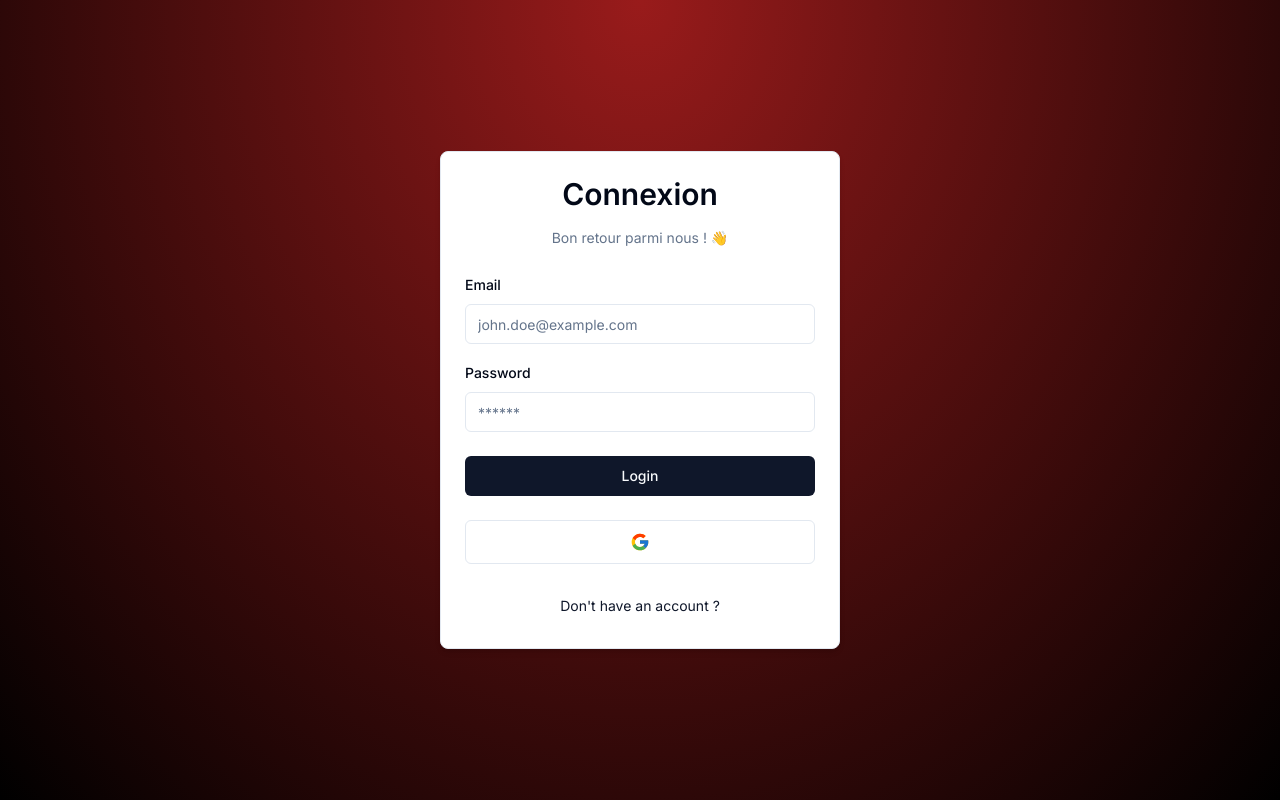
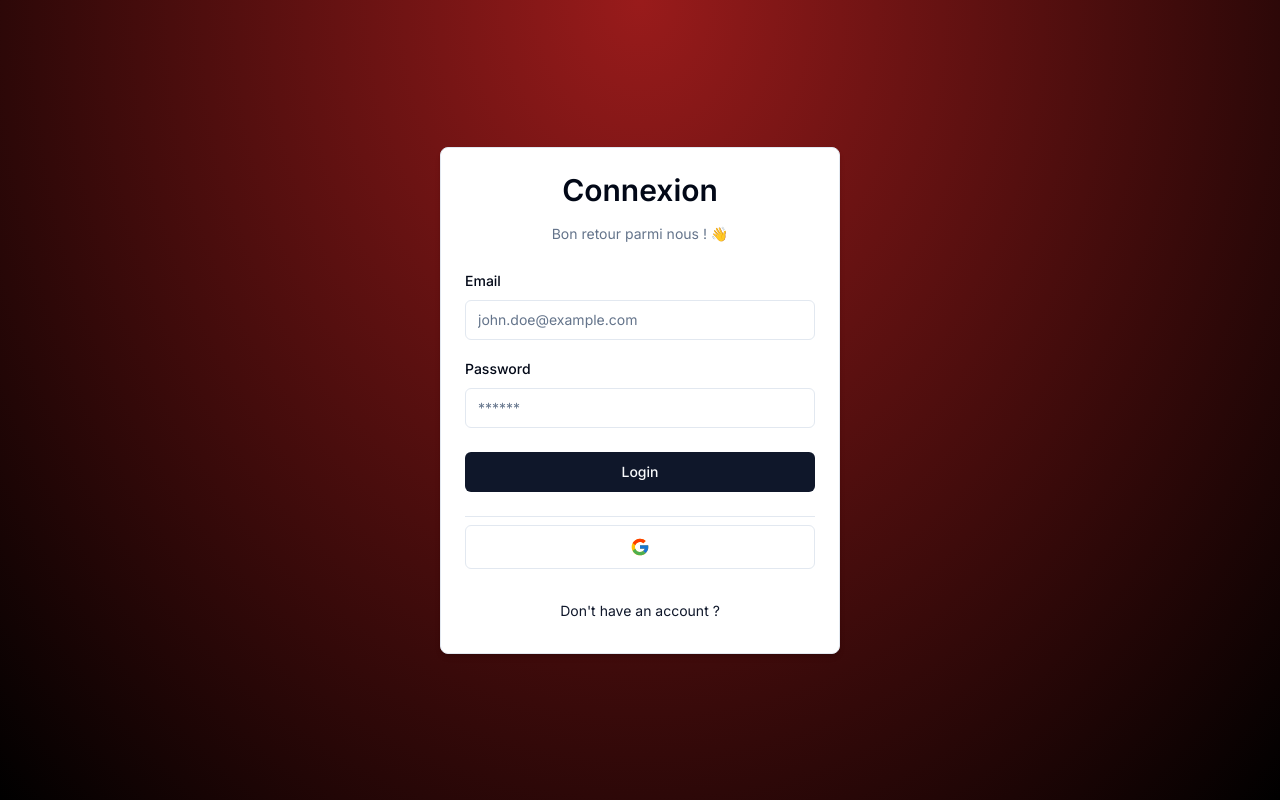
Before and after one commit to thobenayann/wine-store-management, a Next.js app: page /auth/login in a window 1280 px wide. Built offline with nearby package versions, Linux system fonts and the light colour scheme.

Commit message:
manage login form handling

```diff
--- /dev/null
+++ b/actions/login.ts
@@ -0,0 +1,16 @@
+'use server';
+
+import { LoginSchema } from '@/schemas';
+import { z } from 'zod';
+
+export const login = async (values: z.infer<typeof LoginSchema>) => {
+    const validatedFields = LoginSchema.safeParse(values);
+
+    if (!validatedFields) {
+        return {
+            error: 'Invalid fields',
+        };
+    }
+
+    return { success: 'Email sent!' };
+};
--- a/components/auth/card-wrapper.tsx
+++ b/components/auth/card-wrapper.tsx
@@ -1,6 +1,7 @@
 'use client';
 
 import { Card, CardContent, CardFooter, CardHeader } from '../ui/card';
+import { Separator } from '../ui/separator';
 import BackButton from './back-button';
 import Header from './header';
 import Social from './social';
@@ -13,7 +14,7 @@
     showSocial?: boolean;
 }
 
-function cardWrapper({
+function CardWrapper({
     children,
     headerLabel,
     showSocial,
@@ -27,7 +28,8 @@
             </CardHeader>
             <CardContent>{children}</CardContent>
             {showSocial ? (
-                <CardFooter>
+                <CardFooter className='flex flex-col space-y-2'>
+                    <Separator />
                     <Social />
                 </CardFooter>
             ) : null}
@@ -38,4 +40,4 @@
     );
 }
 
-export default cardWrapper;
+export default CardWrapper;
--- a/components/auth/login-form.tsx
+++ b/components/auth/login-form.tsx
@@ -1,7 +1,9 @@
 'use client';
 
+import { login } from '@/actions/login';
 import { LoginSchema } from '@/schemas';
 import { zodResolver } from '@hookform/resolvers/zod';
+import { useState, useTransition } from 'react';
 import { useForm as Useform } from 'react-hook-form';
 import { z } from 'zod';
 import FormError from '../form-error';
@@ -18,7 +20,11 @@
 import { Input } from '../ui/input';
 import CardWrapper from './card-wrapper';
 
-export default function loginForm() {
+export default function LoginForm() {
+    const [error, setError] = useState<string | undefined>('');
+    const [success, setSuccess] = useState<string | undefined>('');
+    const [isPending, startTransition] = useTransition();
+
     const form = Useform<z.infer<typeof LoginSchema>>({
         resolver: zodResolver(LoginSchema),
         defaultValues: {
@@ -28,7 +34,15 @@
     });
 
     const onSubmit = (values: z.infer<typeof LoginSchema>) => {
-        console.log(values);
+        setError('');
+        setSuccess('');
+
+        startTransition(() => {
+            login(values).then((data) => {
+                setError(data.error);
+                setSuccess(data.success);
+            });
+        });
     };
 
     return (
@@ -57,6 +71,7 @@
                                             id='email'
                                             type='email'
                                             placeholder='john.doe@example.com'
+                                            disabled={isPending}
                                         />
                                     </FormControl>
                                     <FormMessage />
@@ -78,6 +93,7 @@
                                             id='password'
                                             type='password'
                                             placeholder='******'
+                                            disabled={isPending}
                                         />
                                     </FormControl>
                                     <FormMessage />
@@ -86,11 +102,15 @@
                         />
                     </div>
                     {/* SUBMIT BUTTON */}
-                    <Button type='submit' className='w-full'>
+                    <Button
+                        type='submit'
+                        className='w-full'
+                        disabled={isPending}
+                    >
                         Login
                     </Button>
-                    <FormError message='' />
-                    <FormSucess message='' />
+                    <FormError message={error} />
+                    <FormSucess message={success} />
                 </form>
             </Form>
         </CardWrapper>
--- /dev/null
+++ b/components/ui/separator.tsx
@@ -0,0 +1,31 @@
+"use client"
+
+import * as React from "react"
+import * as SeparatorPrimitive from "@radix-ui/react-separator"
+
+import { cn } from "@/lib/utils"
+
+const Separator = React.forwardRef<
+  React.ElementRef<typeof SeparatorPrimitive.Root>,
+  React.ComponentPropsWithoutRef<typeof SeparatorPrimitive.Root>
+>(
+  (
+    { className, orientation = "horizontal", decorative = true, ...props },
+    ref
+  ) => (
+    <SeparatorPrimitive.Root
+      ref={ref}
+      decorative={decorative}
+      orientation={orientation}
+      className={cn(
+        "shrink-0 bg-border",
+        orientation === "horizontal" ? "h-[1px] w-full" : "h-full w-[1px]",
+        className
+      )}
+      {...props}
+    />
+  )
+)
+Separator.displayName = SeparatorPrimitive.Root.displayName
+
+export { Separator }
--- a/package.json
+++ b/package.json
@@ -11,6 +11,7 @@
   "dependencies": {
     "@hookform/resolvers": "^3.4.2",
     "@radix-ui/react-label": "^2.0.2",
+    "@radix-ui/react-separator": "^1.0.3",
     "@radix-ui/react-slot": "^1.0.2",
     "class-variance-authority": "^0.7.0",
     "clsx": "^2.1.1",
```
Also changed, not shown: 1 other file (tests, documents, lock files or other folders).
